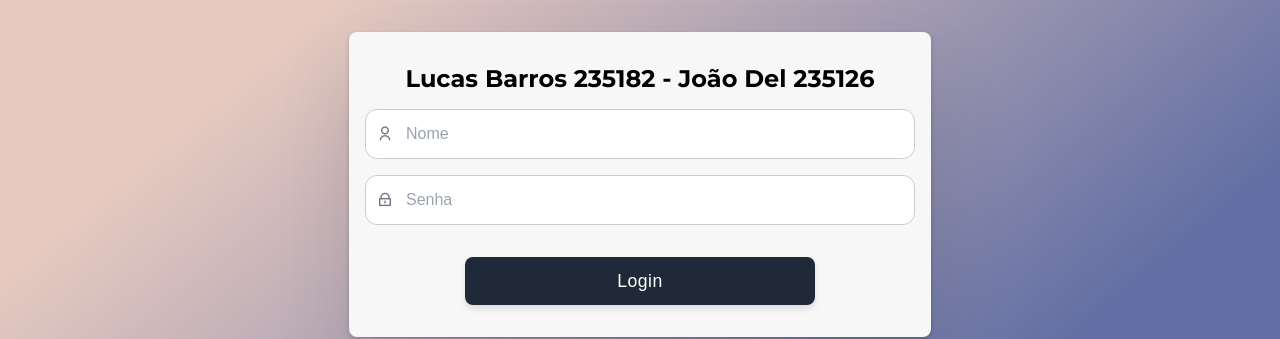
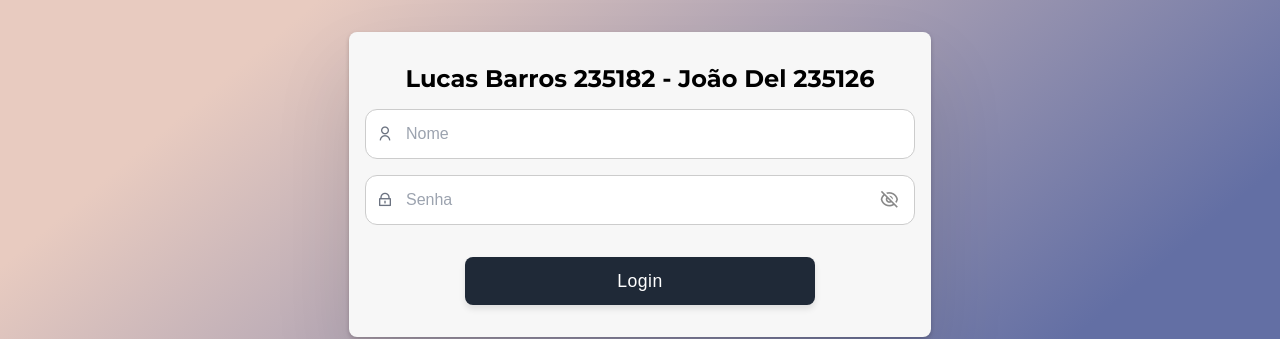
Before and after one commit to 21lucasbarros/front-end-todo-app, an Angular app: page / in a window 1280 px wide. Shown: the top 339 px of the page. Built offline with nearby package versions, Linux system fonts and the light colour scheme.

Commit message:
feat: implementar tamanho fixo para o modal e validacao de erros na criacao e login de usuarios.

```diff
--- a/src/app/admin-usuarios/admin-usuarios.component.css
+++ b/src/app/admin-usuarios/admin-usuarios.component.css
@@ -15,13 +15,13 @@
   background: #fdfdfd;
   border-radius: 12px;
   padding: 2rem;
-  max-width: 640px;
-  width: 90%;
-  max-height: 85vh;
-  overflow-y: auto;
+  width: 640px;
+  height: 600px; /* Tamanho fixo */
   box-shadow: 0 20px 40px rgba(0, 0, 0, 0.2);
   position: relative;
   font-family: "Segoe UI", sans-serif;
+  display: flex;
+  flex-direction: column;
 }
 
 .modal-content h2 {
@@ -98,13 +98,25 @@ label {
   color: #333;
 }
 
-ul {
+hr {
+  margin: 1rem 0;
+  border: none;
+  border-top: 1px solid #ddd;
+}
+
+.user-list {
+  flex: 1;
+  overflow-y: auto;
+  padding-right: 0.5rem;
+}
+
+.user-list ul {
   list-style: none;
   padding: 0;
   margin: 0;
 }
 
-ul li {
+.user-list li {
   background-color: #fafafa;
   border: 1px solid #e3e3e3;
   border-radius: 8px;
@@ -118,8 +130,9 @@ ul li {
   margin-top: 0.75rem;
 }
 
-hr {
-  margin: 2rem 0;
-  border: none;
-  border-top: 1px solid #ddd;
+.erro-validacao {
+  margin-top: 8px;
+  color: red;
+  font-family: var(--font-inter);
+  text-align: center;
 }
--- a/src/app/admin-usuarios/admin-usuarios.component.html
+++ b/src/app/admin-usuarios/admin-usuarios.component.html
@@ -26,8 +26,13 @@
       </button>
     </div>
 
+    <span class="erro-validacao" *ngIf="mostrarErroCriacao">
+      ERRO: Preencha nome e senha para criar o usuário.
+    </span>
+
     <hr />
 
+    <div class="user-list">
       <ul>
         <li *ngFor="let u of usuarios">
           <div class="input-group">
@@ -42,11 +47,15 @@
               type="password"
               placeholder="Senha"
             />
-          <label> <input type="checkbox" [(ngModel)]="u.admin" /> Admin </label>
+            <label>
+              <input type="checkbox" [(ngModel)]="u.admin" /> Admin
+            </label>
           </div>
 
           <div class="button-group">
-          <button class="btn-primary" (click)="salvarUsuario(u)">Salvar</button>
+            <button class="btn-primary" (click)="salvarUsuario(u)">
+              Salvar
+            </button>
             <button class="btn-primary" (click)="deletarUsuario(u._id)">
               Excluir
             </button>
@@ -55,3 +64,4 @@
       </ul>
     </div>
   </div>
+</div>
--- a/src/app/admin-usuarios/admin-usuarios.component.ts
+++ b/src/app/admin-usuarios/admin-usuarios.component.ts
@@ -19,6 +19,7 @@ export class AdminUsuariosComponent implements OnInit {
   apiURL = 'https://apitarefaslucas235182-production.up.railway.app';
   usuarios: any[] = [];
   novoUsuario = { nome: '', senha: '', admin: false };
+  mostrarErroCriacao: boolean = false;
 
   constructor(private http: HttpClient) {}
 
@@ -40,6 +41,13 @@ export class AdminUsuariosComponent implements OnInit {
   }
 
   criarUsuario() {
+    if (!this.novoUsuario.nome.trim() || !this.novoUsuario.senha.trim()) {
+      this.mostrarErroCriacao = true;
+      return;
+    }
+
+    this.mostrarErroCriacao = false;
+
     this.http
       .post(`${this.apiURL}/api/users`, this.novoUsuario, {
         headers: this.getHeaders(),
--- a/src/app/app.component.css
+++ b/src/app/app.component.css
@@ -174,13 +174,29 @@ ul li {
   position: relative;
 }
 
-.icon-container {
+.user-container {
   position: absolute;
   left: 12px;
   top: 50%;
   transform: translateY(-50%);
   color: #6b7280;
   pointer-events: none;
+}
+
+.password-icon {
+  position: absolute;
+  left: 12px;
+  top: 50%;
+  transform: translateY(-50%);
+  color: #6b7280;
+  pointer-events: none;
+  font-size: 1rem;
+  z-index: 1;
+}
+
+.password-wrapper input {
+  padding-left: 40px;
+  padding-right: 40px;
 }
 
 .lg-text-input {
@@ -196,3 +212,25 @@ ul li {
 .ri-lock-line {
   font-size: 1rem;
 }
+
+.password-wrapper {
+  position: relative;
+  width: 100%;
+}
+
+.password-wrapper input {
+  width: 100%;
+  padding-right: 40px; /* espaço pro botão */
+}
+
+.toggle-password {
+  position: absolute;
+  top: 50%;
+  right: 10px;
+  transform: translateY(-50%);
+  background: none;
+  border: none;
+  cursor: pointer;
+  color: #888;
+  font-size: 1.2rem;
+}
--- a/src/app/app.component.html
+++ b/src/app/app.component.html
@@ -44,28 +44,42 @@
 
   <div *ngIf="!usuarioLogado" class="login">
     <div class="input-container">
-      <div class="icon-container">
+      <div class="user-container">
         <i class="ri-user-line"></i>
       </div>
       <input #username placeholder="Nome" class="lg-text-input with-icon" />
     </div>
 
     <div class="input-container">
-      <div class="icon-container">
+      <div class="password-wrapper">
+        <div class="password-icon">
           <i class="ri-lock-line"></i>
         </div>
+
         <input
           #password
+          [type]="mostrarSenha ? 'text' : 'password'"
           placeholder="Senha"
           class="lg-text-input with-icon"
-        type="password"
           (keyup.enter)="login(username.value, password.value)"
         />
+
+        <button
+          type="button"
+          class="toggle-password"
+          (click)="mostrarSenha = !mostrarSenha"
+        >
+          <i [class]="mostrarSenha ? 'ri-eye-line' : 'ri-eye-off-line'"></i>
+        </button>
+      </div>
     </div>
 
     <button class="btn-primary" (click)="login(username.value, password.value)">
       Login
     </button>
+    <span class="erro-validacao" *ngIf="mostrarErroCamposLogin">
+      ERRO: Preencha todos os campos.
+    </span>
     <span class="erro-validacao" *ngIf="mostrarErroLogin">
       ERRO: Usuário não encontrado ou senha incorreta.
     </span>
--- a/src/app/app.component.ts
+++ b/src/app/app.component.ts
@@ -17,7 +17,9 @@ export class AppComponent {
   tokenJWT = '{ "token":""}';
   arrayDeTarefas: Tarefa[] = [];
   mostrarErro = false;
+  mostrarSenha = false;
   mostrarErroLogin = false;
+  mostrarErroCamposLogin = false;
 
   mostrarAdminPanel = false;
 
@@ -107,7 +109,15 @@ export class AppComponent {
 
   login(username: string, password: string) {
     this.mostrarErroLogin = false;
-    var credenciais = { nome: username, senha: password };
+    this.mostrarErroCamposLogin = false;
+
+    if (!username.trim() || !password.trim()) {
+      this.mostrarErroCamposLogin = true;
+      return;
+    }
+
+    const credenciais = { nome: username, senha: password };
+
     this.service.post(`${this.apiURL}/api/login`, credenciais).subscribe(
       (resultado: any) => {
         this.tokenJWT = JSON.stringify(resultado);
```
Lines whose indentation alone changed are shown as unchanged.
